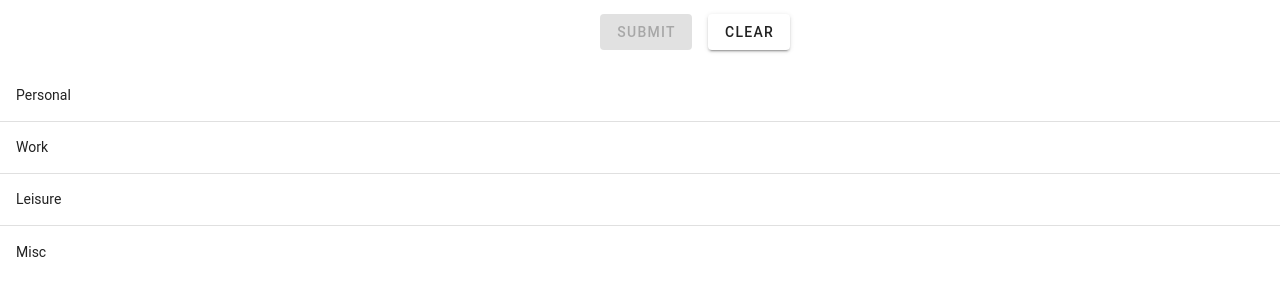
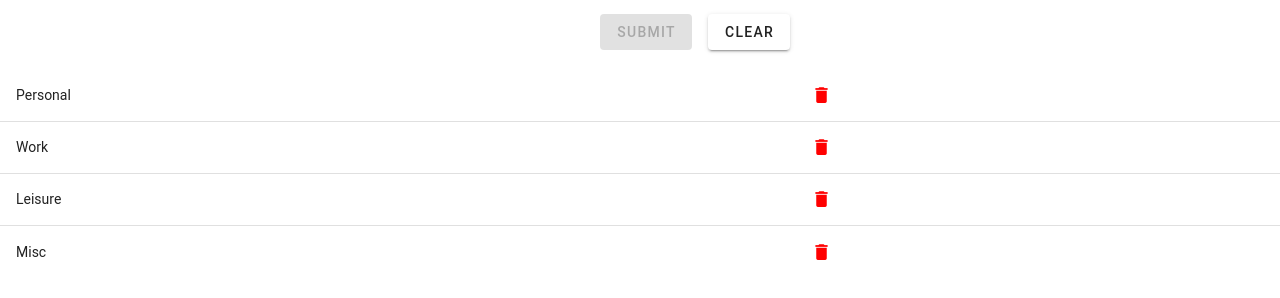
Before and after one commit to marinelakal/To-do-App, a Vue app: page /categories in a window 1280 px wide. Shown: the part 308-606 px from the top of the page. Built offline with nearby package versions, Linux system fonts and the light colour scheme.

Commit message:
Install icons from vuetify, implement the deletion of a category

```diff
--- a/package.json
+++ b/package.json
@@ -8,6 +8,7 @@
     "lint": "vue-cli-service lint"
   },
   "dependencies": {
+    "@mdi/js": "^7.4.47",
     "core-js": "^3.6.5",
     "pinia": "^2.1.7",
     "vue": "^3.0.0",
--- a/src/components/Categories/TheCategoryTable.vue
+++ b/src/components/Categories/TheCategoryTable.vue
@@ -13,6 +13,15 @@
         :key="item.name"
       >
         <td>{{ item.name }}</td>
+        <!--<button @click="del(index)">X</button>-->
+        <td>
+          <v-icon
+            @click="del(index)"
+            class="delete-icon"
+          >
+            mdi-delete
+          </v-icon>
+        </td>
 
       </tr>
     </tbody>
@@ -22,13 +31,25 @@
 
 <script>
   import { useCategoryStore } from '@/stores/useCategoryStore';
+  import { mdiDelete } from '@mdi/js';
   export default {
+    data() {
+    return {
+      mdiDelete
+    };
+  },
     computed: {
       categories() {
         const categoryStore = useCategoryStore();
         return categoryStore.categories;
       },
   },
+  methods: {
+    del(index) {
+      const categoryStore = useCategoryStore();
+      categoryStore.deleteCategory(index);
+    }
+  }
   }
 </script>
 
@@ -40,7 +61,10 @@
         justify-content:center;
     }
 
-
+.delete-icon {
+cursor: pointer;
+color: red; /* Optional: Change the color of the delete icon */
+}
 
 
 </style>
--- a/src/main.js
+++ b/src/main.js
@@ -26,11 +26,15 @@ const router = createRouter ({
 
 // Vuetify
 import 'vuetify/styles'
+import '@mdi/font/css/materialdesignicons.css';
 import { createVuetify } from 'vuetify'
 import * as components from 'vuetify/components'
 import * as directives from 'vuetify/directives'
 
 const vuetify = createVuetify({
+    icons: {
+      iconfont: 'mdi', // default - only for display purposes
+    },
     components: {
         ...components,
         VDateInput,
--- a/src/stores/useCategoryStore.js
+++ b/src/stores/useCategoryStore.js
@@ -13,5 +13,8 @@ export const useCategoryStore = defineStore('category',{
         addCategory(name) {
           this.categories.push({ name });
         },
+        deleteCategory(index) {
+          this.categories.splice(index, 1);
+        }
       },
 });
```
Also changed, not shown: 1 other file (tests, documents, lock files or other folders).
